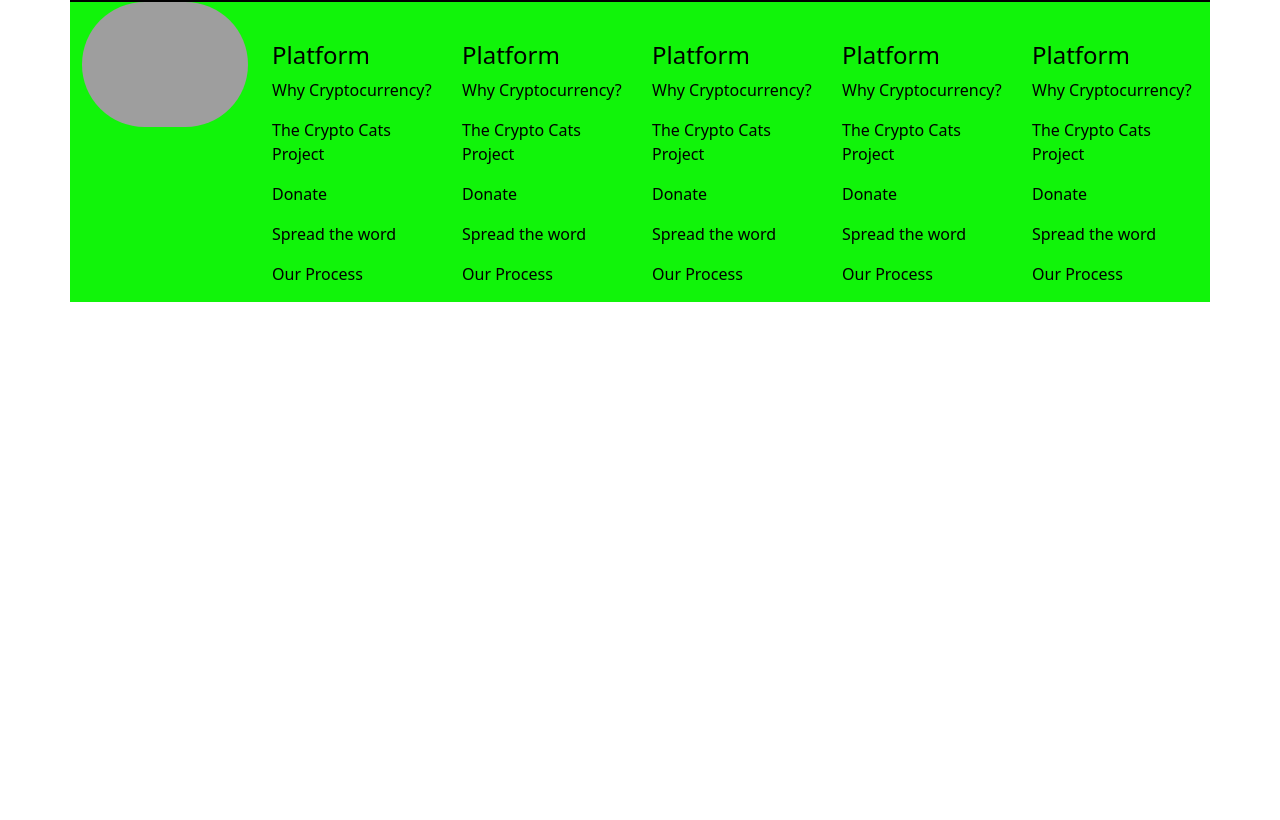
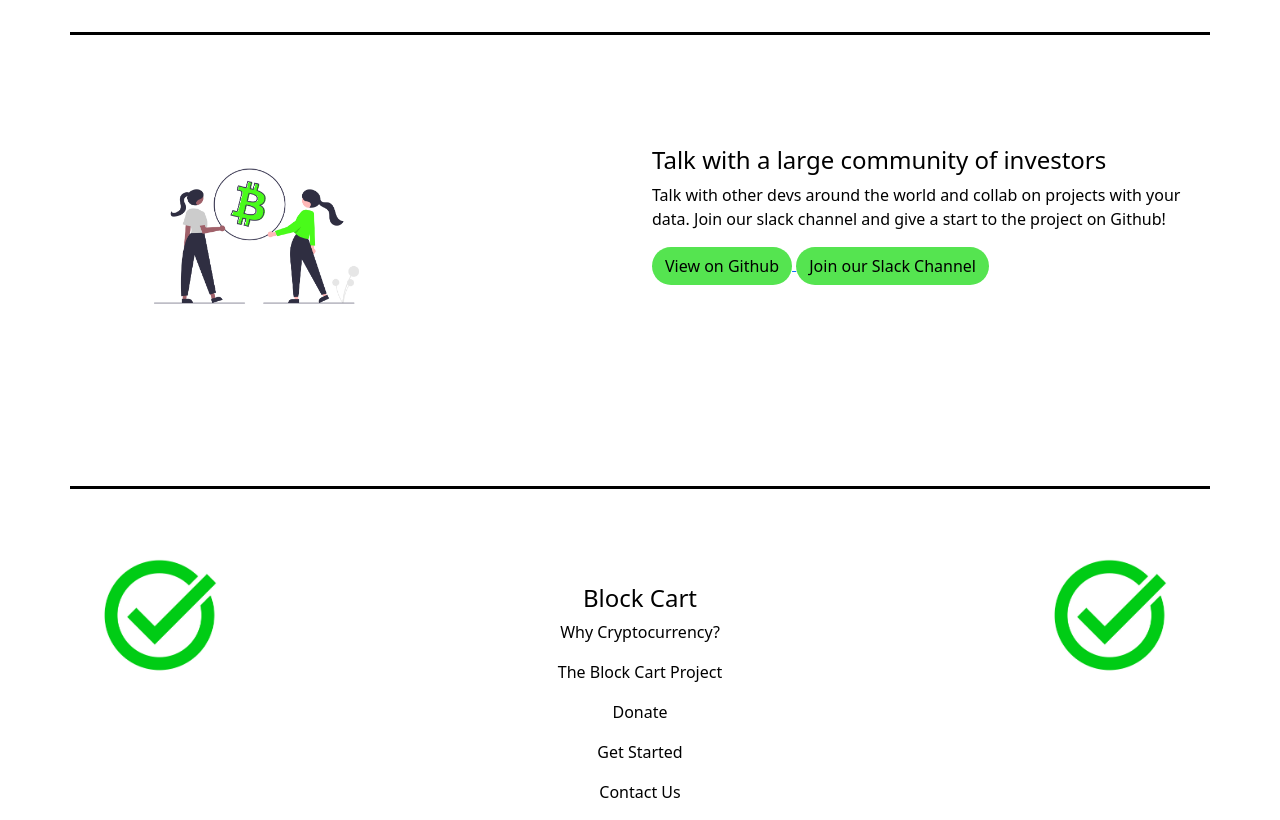
Before and after one commit to HoustonHubbell/block_cart, a Flask app: page / in a window 1280 px wide. Shown: the part 1512-2332 px from the top of the page. Before the commit the page ends 1814 px from the top, so only its background shows below. Run offline with Flask 2, Linux system fonts and the light colour scheme; some libraries are stand-ins or nearby versions; grey boxes are pictures that could not be loaded.

Commit message:
tim commit

```diff
--- a/block_inventory/authentication/auth_templates/signin.html
+++ b/block_inventory/authentication/auth_templates/signin.html
@@ -2,7 +2,7 @@
 
 {% block content %}
 
-    <main class="container">
+    <main class="container" id="sign-in">
         <div class="row">
             <aside class="col-12 col-md-6">
                 <h2>Sign In</h2>
--- a/block_inventory/authentication/auth_templates/signup.html
+++ b/block_inventory/authentication/auth_templates/signup.html
@@ -2,7 +2,7 @@
 
 {% block content %}
 
-    <main class="container">
+    <main class="container" id="sign-up">
         <div class="row">
             <aside class="col-12 col-md-6">
                 <h2>Create Your Account</h2>
--- a/block_inventory/site/site_templates/index.html
+++ b/block_inventory/site/site_templates/index.html
@@ -24,23 +24,24 @@
         <div class="col-12 col-md-6" id="header-text">
             <h2>Helping you invest in your Future </h2>
             <h5>Investment tracking and analysis from Data on hundreds of Exchanges </h5>
-            <div>
-                <button class="btn">View Our Docs</button>
-                <button class="btn">Join The Discord</button>
+            <div id="docsbtn" >
+                <a href="https://www.coinapi.io/" >
+                    <button class="btn">View Our Docs</button>
+                </a>
             </div>
         </div>
         <!-- Header Image -->
         <div class="col-12 col-md-6">
-            <img class="header-image" src="../../static/images/undraw_Bitcoin_P2P_re_1xqa.png" alt="Hero Header Image" >
+            <img class="header-image" src="../../static/images/Check-Mark-clipart-for-free.png" alt="Hero Header Image" >
         </div>
     </header>
         <!-- End of Header Section -->
 
         <!-- Star of Middle Section -->
-        <section class="row">
+        <section class="row" id="middle">
             <div class="col-12" id="middle-text">
-                <h2>Share and Collect NFT's</h2>
-                <p>You can harness the power of an API to expand your collection</p>
+                <h2>Track All Your Cryptocurrenies</h2>
+                <p>Keep track of all your invesments, and find new opportunities</p>
             </div>
         </section>
         <!-- End of Middle Section -->
@@ -48,14 +49,14 @@
         <!-- Collection of Features Seciotn -->
         <section class="row" id="features-section">
             <div class="col-12 col-md-4">
-              <img src="../../static/images/undraw_Lost_online_re_upmy.png" alt="API Image" id="api-image">
+              <img src="../../static/images/undraw_crypto_portfolio_2jy5.png" alt="API Image" id="api-image">
               <h4>Dedicated API Routes</h4>
               <p>
                   If you are a fan of using traditional API routes, we have those for you!
               </p>
             </div>
             <div class="col-12 col-md-4">
-            <img src="../../static/images/undraw_Outer_space_re_u9vd.png" alt="graphql-image" id="graphql-image">
+            <img src="../../static/images/undraw_nakamoto_2iv6.png" alt="graphql-image" id="graphql-image">
             <h4>GraphQL API Route</h4>
             <p>
                 If you want ALL data from one endpoint, we have that too!
@@ -63,7 +64,7 @@
            </div>
 
             <div class="col-12 col-md-4">
-               <img src="../../static/images/undraw_World_re_768g.png" alt="database image" id="database-image">
+               <img src="../../static/images/undraw_Stock_prices_re_js33.png" alt="database image" id="database-image">
                <h4>Backed by a PostgreSQL Database</h4>
                <p>
                    All data will be persisted inside of a secure Postgres Database
@@ -73,19 +74,21 @@
         <!-- End of Collection of Features -->
 
         <!-- Start of Community Section -->
-        <section class="row">
+        <section class="row" id="comm">
             <div class="col-12 col-md-6">
-                <img src="../../static/images/undraw_Having_fun_re_vj4h.png" alt="Drone Image" id="Drone-image">
+                <img src="../../static/images/undraw_Bitcoin_P2P_re_1xqa (1).png" alt="Drone Image" id="Drone-image">
             </div>
             <div class="col-12 col-md-6">
-                <h4>Talk with a large community of investors and collectors</h4>
+                <h4>Talk with a large community of investors</h4>
                 <p>
                     Talk with other devs around the world and collab
                     on projects with your data. Join our slack channel and
                     give a start to the project on Github!
                 </p>
                 <div>
-                    <button class="btn">View on Github</button>
+                    <a href="https://github.com/HoustonHubbell/block_cart.git">
+                        <button class="btn" >View on Github</button>
+                    </a>
                     <button class="btn">Join our Slack Channel</button>
                 </div>
             </div>
@@ -96,58 +99,20 @@
         <!-- Start of Footer -->
         <footer class="row" id="footer">
             <div class="col-2 col-md-2">
-               <img src="../../static/images/undraw_Bitcoin_P2P_re_1xqa.png" alt="Coding Drones Logo" id="footer-logo">
+               <img src="../../static/images/Check-Mark-clipart-for-free.png" alt="Coding Drones Logo" id="footer-logo">
             </div>
             <div class="col-2 col-md-2">
                 <div class="footer-text-flex">
-                    <h4>Platform</h4>
+                    <h4>Block Cart</h4>
                     <p>Why Cryptocurrency?</p>
-                    <p>The Crypto Cats Project</p>
+                    <p>The Block Cart Project</p>
                     <p>Donate</p>
-                    <p>Spread the word</p>
-                    <p>Our Process</p>
+                    <p>Get Started</p>
+                    <p>Contact Us</p>
                 </div>
             </div>
             <div class="col-2 col-md-2">
-                <div class="footer-text-flex">
-                    <h4>Platform</h4>
-                    <p>Why Cryptocurrency?</p>
-                    <p>The Crypto Cats Project</p>
-                    <p>Donate</p>
-                    <p>Spread the word</p>
-                    <p>Our Process</p>
-                </div>
-            </div>
-            <div class="col-2 col-md-2">
-                <div class="footer-text-flex">
-                    <h4>Platform</h4>
-                    <p>Why Cryptocurrency?</p>
-                    <p>The Crypto Cats Project</p>
-                    <p>Donate</p>
-                    <p>Spread the word</p>
-                    <p>Our Process</p>
-                </div>
-            </div>
-            <div class="col-2 col-md-2">
-                <div class="footer-text-flex">
-                    <h4>Platform</h4>
-                    <p>Why Cryptocurrency?</p>
-                    <p>The Crypto Cats Project</p>
-                    <p>Donate</p>
-                    <p>Spread the word</p>
-                    <p>Our Process</p>
-                </div>
-            </div>
-            <div class="col-2 col-md-2">
-                <div class="footer-text-flex">
-                    <h4>Platform</h4>
-                    <p>Why Cryptocurrency?</p>
-                    <p>The Crypto Cats Project</p>
-                    <p>Donate</p>
-                    <p>Spread the word</p>
-                    <p>Our Process</p>
-                </div>
-            </div>
+                <img src="../../static/images/Check-Mark-clipart-for-free.png" alt="Coding Drones Logo" id="footer-logo">
             </div>
 
 
--- a/block_inventory/site/site_templates/profile.html
+++ b/block_inventory/site/site_templates/profile.html
@@ -6,7 +6,7 @@
 </header>
 
 <div class="container" id="profile-info">
-    <h3>Take a look at your profile</h3>
+    <h3>Your Profile Details</h3>
     <ul class="list-group">
         <li class="list-group-item">Email: {{ current_user.email }}</li>
         <li class="list-group-item">Token: {{ current_user.token }}</li>
--- a/block_inventory/static/css/main.css
+++ b/block_inventory/static/css/main.css
@@ -28,39 +31,50 @@
     padding-top: 20px;
 
 }
+#title-{
+    color: black;
+}
 
 ul#horizontal-list li, ul#horizontal-list a{
     display: inline;
+    justify-content: right;
     text-decoration: none;
     padding: .5vw;
-    color: black;
+    color: rgb(0, 0, 0);
+    align-items: right;
 }
 
 ul#horizontal-list a:nth-last-child(2){
-    border: 2px solid black;
+
+    margin-right: .2vw;
+    align-items: right;
+}
+ul#horizontal-list a:nth-last-child(3){
+
     margin-right: .2vw;
 }
 
 ul#horizontal-list a:nth-last-child(1){
-    border: 2px solid black;
+
     margin-right: .2vw;
 }
 /* End of Navbar Styles */
 
 .btn {
-    background-color: rgb(17, 244, 10);
+    background-color: rgb(85, 228, 80);
     color: black;
-    border: 1px solid black;
+    border-radius: 150px;
 }
 
 
 
 /* Start of Header Section */
 header{
-    border-top: 2px solid black;
     border-top-left-radius: 0%;
     background-color: rgb(255, 255, 255);
     color: black;
+    padding-bottom: 5%;
+    padding-top: 5%;
 }
 
 #header-text{
@@ -115,11 +142,14 @@
 /* End of features section */
 
 /* Community Section Styles */
+#comm{
+    border-top: 3px solid black;
+    padding-top: 10%;
+}
 #Drone-image{
     width: 50%;
     max-width: 75%;
     margin-left: 3vw;
-    border-radius: 150px;
 }
 /* End of Community Section */
 
@@ -139,23 +169,28 @@
 }
 
 #footer{
+    padding-top: 5%;
+    justify-content: space-between;
     border-top: 3px solid black;
     margin-top: 20vh;
-    background-color: rgb(17, 244, 10);
+    background-color: rgb(255, 255, 255);
     color: black;
+    text-align: center;
 }
 
 /* Profile Styles */
 .hero-section{
     height: 95vh;
-    background-image: linear-gradient(to right bottom, rgba(30, 115, 172, 0.7), rgba(142, 57, 153, 0.6)), url(../images/undraw_digital_currency_qpak.png);
+    background-image: url(../images/Check-Mark-clipart-for-free.png);
     background-size: cover;
     background-position: 50% 50%;
     position: relative
 }
 
 #profile-info{
-    background-color: rgb(17, 244, 10);
+    width: 50%;
+    border: 2px solid black;
+    text-align: center;
 }
 
 
--- a/block_inventory/templates/base.html
+++ b/block_inventory/templates/base.html
@@ -12,11 +12,11 @@
 </head>
 <body>
     <nav class="ct-nav">
-        <div><img src="" alt=""></div>
-        <div>
+        <div><img src="../static/images/Check-Mark-clipart-for-free.png" alt=""></div>
+        <div id="title-">
             <ul id="horizontal-list">
                 <a href="{{url_for('site.home')}}">
-                    <li>Block Cart</li>
+                    <li><strong>Block Cart</strong></li>
                 </a>
                 <a href="{{url_for('site.profile')}}">
                     <li>Profile</li>
```
Also changed, not shown: other parts of block_inventory/static/css/main.css (+45 -5 lines), block_inventory/api/api.py (added, +44 -0 lines), block_inventory/site/site_templates/dashboard.html (+7 -7 lines), block_inventory/static/images/Check-Mark-clipart-for-free.png (added), block_inventory/static/images/check-mark-icon-set-green-ok-or-v-tick-red-x-vector-26936473.jpg (added), block_inventory/static/images/undraw_Bitcoin_P2P_re_1xqa (1).png (added), block_inventory/static/images/undraw_Credit_card_payment_re_o911.png (added), block_inventory/static/images/undraw_Credit_card_re_blml.png (added), block_inventory/static/images/undraw_Crypto_flowers_re_dyqo.png (added), block_inventory/static/images/undraw_Ether_re_y7ft.png (added), block_inventory/static/images/undraw_Stock_prices_re_js33.png (added), block_inventory/static/images/undraw_crypto_portfolio_2jy5.png (added), block_inventory/static/images/undraw_digital_currency_qpak (1).png (added), block_inventory/static/images/undraw_nakamoto_2iv6.png (added).
